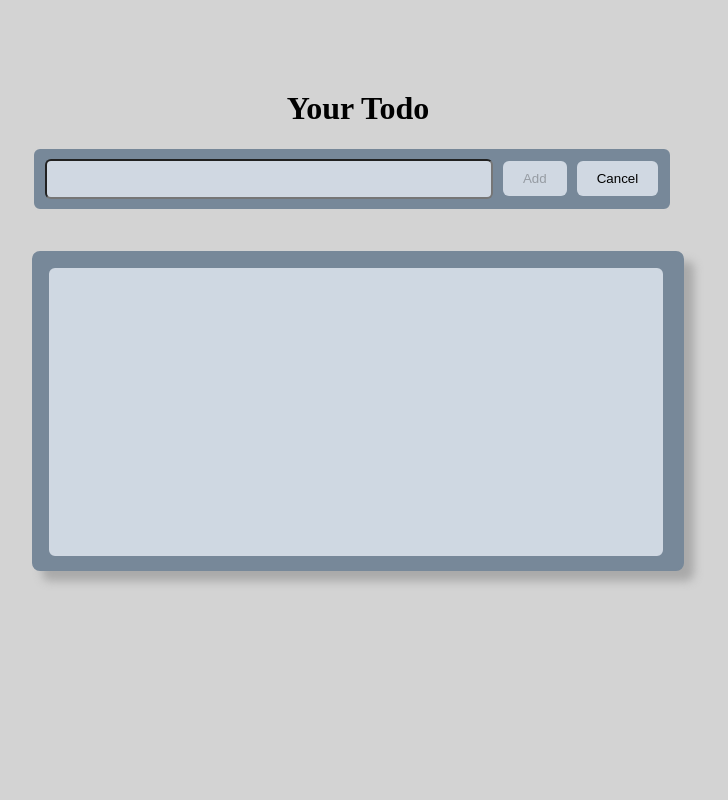
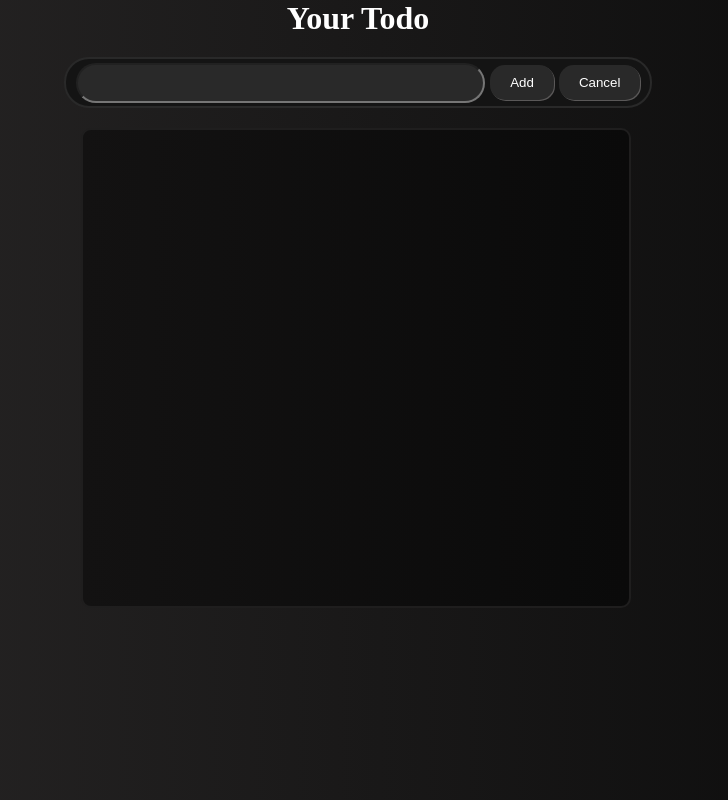
Before and after one commit to sayra75/TODO-APP, a React (Vite) app: page / in a window 1280 px wide. Shown: the whole page, without its empty margins (282-1010 px from the left). Built offline with nearby package versions, Linux system fonts and the light colour scheme.

Commit message:
new style

```diff
--- a/src/list.css
+++ b/src/list.css
@@ -7,24 +7,23 @@
   display: flex;
   justify-content: center;
   align-items: center;
-  height: 70vh;
+
 
 }
 body{
-  background-color: lightgray;
+  background-image: linear-gradient(to left, rgb(10,10,10),rgb(41, 39, 39));
 }
 h1{
   text-align: center;
-  margin-top: 100px;
-
+ color: white;
 
 }
 .main {
-  border: 2px solid lightgray;
-  height: 4rem;
-  width: 50vw;
-  background-color: lightslategrey;
-  border-radius: 8px;
+  border: 2px solid rgb(41,41,41);
+  height: 3.2rem;
+  width: 46vw;
+  background-color: rgb(20,20,20);
+  border-radius: 25px;
 
   margin-top: 20px;
   display: flex;
@@ -35,50 +34,48 @@ h1{
 .butn {
   padding: 10px 20px;
   border: none;
-  border-radius: 6px;
-  background-color: rgb(208, 216, 226);
-  margin-left: 10px;
+  border-radius: 15px;
+  background-color: rgb(41,41,41);
+  box-shadow:  1px 1px rgb(90, 88, 88) ;
+margin-left: 5px;
+color: white;
 }
 #input {
-  width: 35vw;
+  width: 32vw;
   outline: none;
   height: 2.5rem;
-  border-radius: 6px;
-  background-color: rgb(208, 216, 226);
+  border-radius: 25px;
+  background-color: rgb(41,41,41);
   text-align: center;
   font-size: 17px;
+  color: white;
 }
-.output {
-  border: 2px solid lightslategrey;
-  height: 20rem;
-  width: 51vw;
-  margin-top: 40px;
-  background-color: lightslategrey;
-  border-radius: 8px;
-  box-shadow: 10px 10px 10px darkgray;
-  padding: 15px;
-}
+
 .content {
-  border: 2px solid rgb(208, 216, 226);
-  height: 18rem;
-  width: 48vw;
-  background-color: rgb(207, 216, 226);
-
-  border-radius: 6px;
-  overflow: scroll;
+  border: 2px solid rgb(31, 30, 30);
+  height: 30rem;
+  width: 43vw;
+  background-image: linear-gradient(to left, rgb(10,10,10),rgb(19, 18, 18));
+  margin: 20px 17px;
+  border-radius: 10px;
+ overflow: scroll;
+ scrollbar-color: #434242 #282828;
   font-size: 20px;
 padding: 10px;
 }
 #text{
-  border: 2px solid lightgray;
+  border: 2px solid rgb(39, 39, 39);
+  box-shadow:  2px 2px rgb(118, 115, 115) ;
   display: flex;
 text-align: center;
 padding: 5px 10px;
 justify-content: space-between;
-background-color: rgb(187, 180, 180) ;
-border-radius: 6px;
-width: 45vw;
-
+background-image: linear-gradient(to left, rgb(10,10,10),rgb(51, 50, 50));
+border-radius: 25px;
+width: 40vw;
+color: white;
+scrollbar-gutter: stable both-edges;
+margin-bottom: 15px;
 }
 .task{
   padding-top: 5px;
@@ -95,8 +92,9 @@ width: 45vw;
   display: flex;
   padding: 10px 20px;
   border: none;
-  border-radius: 6px;
-  background-color: rgb(117, 125, 133);
+  border-radius: 15px;
+  background-color: rgb(41, 39, 39);
+  box-shadow:  1px 1px rgb(90, 88, 88) ;
   margin-left: 10px;
   margin-top: auto;
   color: white;
@@ -106,14 +104,13 @@ width: 45vw;
 .text{
   border: none;
   outline: none;
-  background-color: rgb(187, 180, 180);
  display: flex;
-width: 100vw;
-background-color: lightgray;
-border: 2px solid rgb(187, 180, 180);
-justify-content: space-between;
-
-border-radius: 6px;
+width: 50vw;
+background-color: rgb(0, 0, 0);
 font-size: 20px;
 text-align: center;
+
+justify-content: space-between;
+color: white;
+border-radius: 25px;
 }
```
